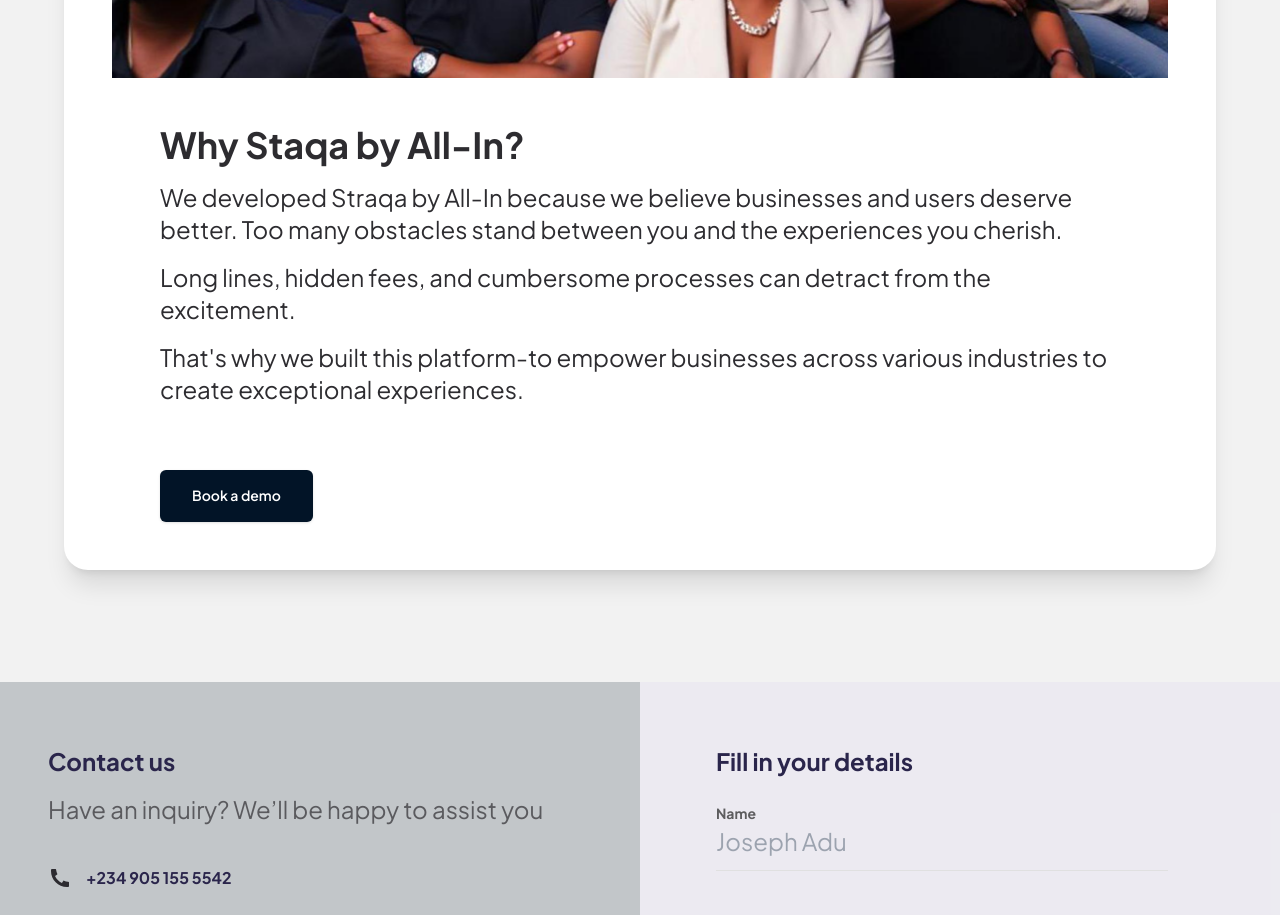
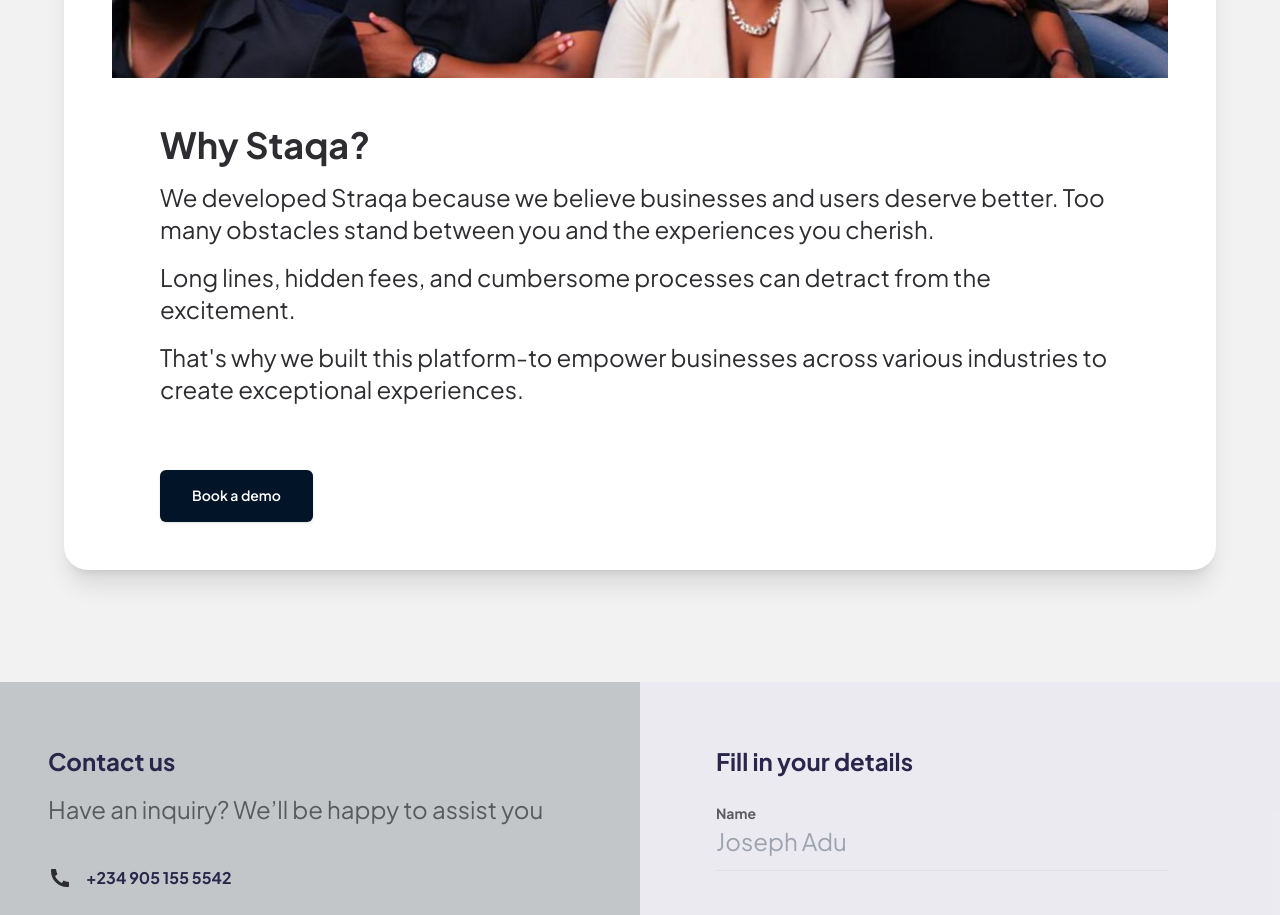
Before and after one commit to Allin-Technologies/tickets-frontend, a Next.js app: page /about-us in a window 1280 px wide. Shown: the part 1220-2135 px from the top of the page. Built offline with nearby package versions, Linux system fonts and the light colour scheme.

Commit message:
chore: removed references to All-in

```diff
--- a/src/app/(default footer)/(coloured logo header)/about-us/page.tsx
+++ b/src/app/(default footer)/(coloured logo header)/about-us/page.tsx
@@ -28,11 +28,11 @@
           <div className='p-12 space-y-16'>
             <div className='space-y-4 text-base lg:text-xl xl:text-2xl'>
               <h1 className='text-4xl 2xl:text-5xl font-bold'>
-                Why Staqa by All-In?
+                Why Staqa?
               </h1>
 
               <p>
-                We developed Straqa by All-In because we believe businesses and
+                We developed Straqa because we believe businesses and
                 users deserve better. Too many obstacles stand between you and
                 the experiences you cherish.
               </p>
--- a/src/app/layout.tsx
+++ b/src/app/layout.tsx
@@ -23,7 +23,7 @@
 });
 
 export const metadata: Metadata = {
-  title: "Straqa by All-in",
+  title: "Straqa",
   description: "Ticket experience made easy",
   keywords,
   authors: [{ name: "All-in Technologies", url: "lifewithallin.com" }],
--- a/src/app/manifest.ts
+++ b/src/app/manifest.ts
@@ -2,8 +2,8 @@
 
 export default function manifest(): MetadataRoute.Manifest {
   return {
-    name: "Straqa by All-in",
-    short_name: "Straqa by All-in",
+    name: "Straqa",
+    short_name: "Straqa",
     description: "Ticket experience made easy",
     start_url: "/",
     display: "standalone",
```
